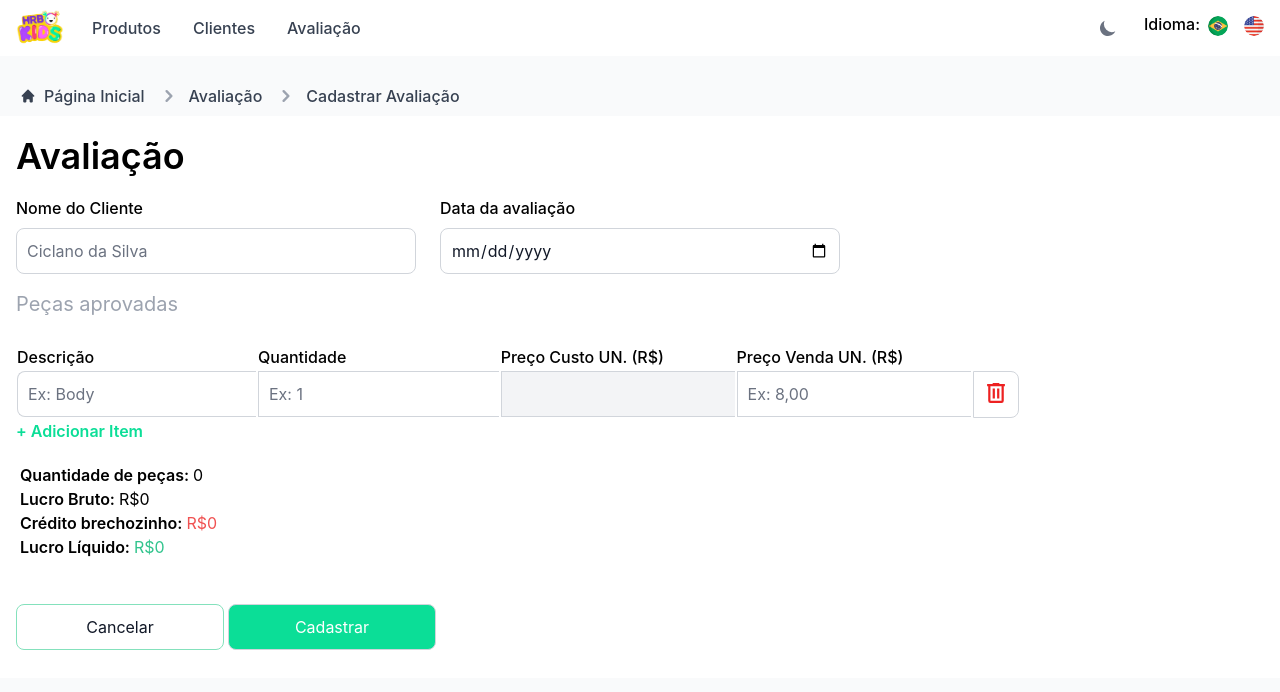
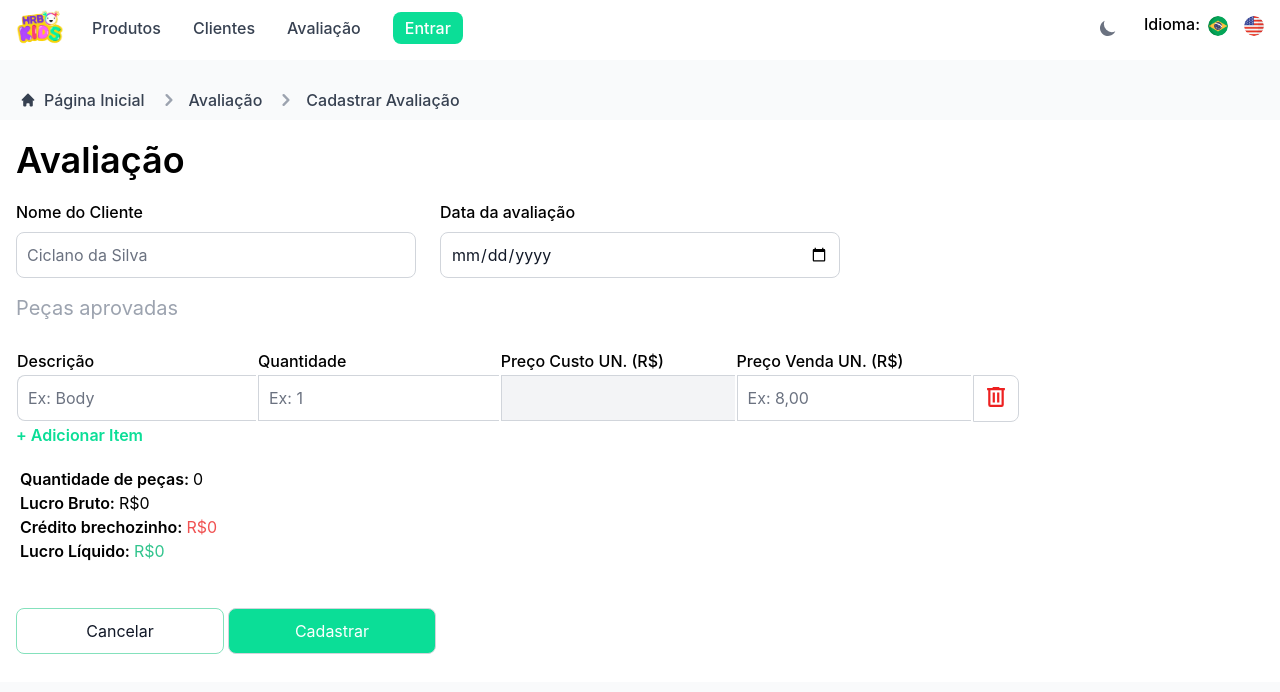
Before and after one commit to MariaClaraGandini/SistemaHRBKids, a website: page src/Cadastro_Avaliacao.html in a window 1280 px wide. Drawn offline with nearby package versions, Linux system fonts and the light colour scheme; files that its build step writes are made by us from their sources.

Commit message:
Update Cadastro_Avaliacao.html

```diff
--- a/src/Cadastro_Avaliacao.html
+++ b/src/Cadastro_Avaliacao.html
@@ -42,7 +42,7 @@
           </li>
           <li>
             <button class="login rounded-lg pl-3 p-1 pr-3">
-              <a href="/src/Clientes.html" id="login" class="block text-white rounded md:p-0 ">Login</a>
+              <a href="/src/Clientes.html" id="login" class="block text-gray-700 md:text-white dark:text-gray-400 md:dark:text-white  rounded md:p-0 ">Entrar</a>
             </button>
           </li>
         </ul>
@@ -196,17 +196,9 @@
   a:hover{
     color:#0bc889;
   }
-  .login{
-    background-color: #0bde97;
-    margin-top: -7%;
-  }
 
-  .login:hover{
-    background-color: #0bc889;
-  }
-  .login a:hover{
-    color: white;
-  }
+
+
   .cadastrarbotao{
       width:13em;
       margin-top: 2%;
@@ -244,12 +236,7 @@
     width: 100%;
     display:block;
    }
-    .login{
-      padding:0;
-      background-color: transparent;
-      padding-left: 10%;
-      color:gray
-        }
+
   table{
     width:80%;
   }
@@ -264,6 +251,17 @@
 .padding{
   padding-top:0.70rem;
 }
+.login{
+    background-color: #0bde97;
+    margin-top: -7%;
+
+  }
+  .login:hover{
+    background-color: #0bc889;
+  }
+  .login a{
+    color:white;
+  }
 }
 @media (max-width:360px){
   .tamanho{
```
